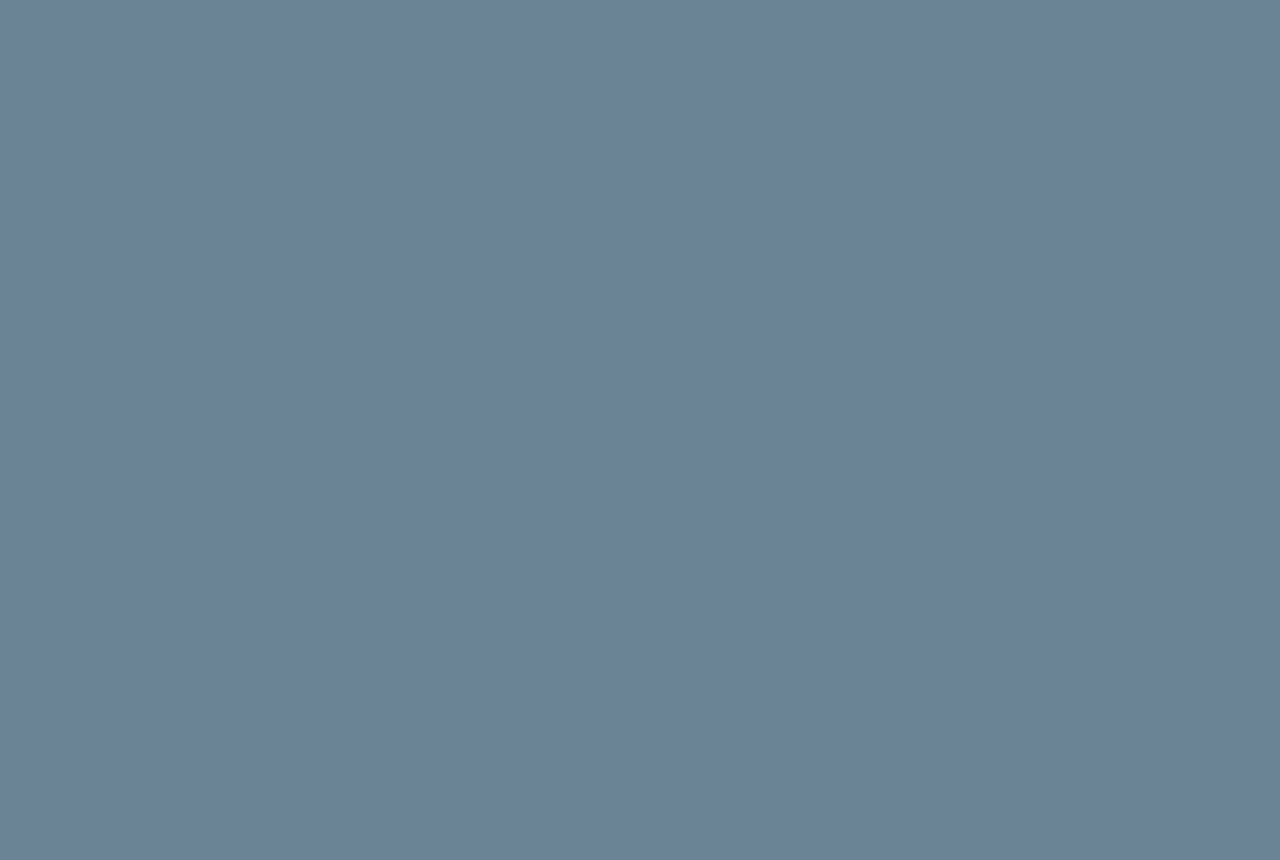
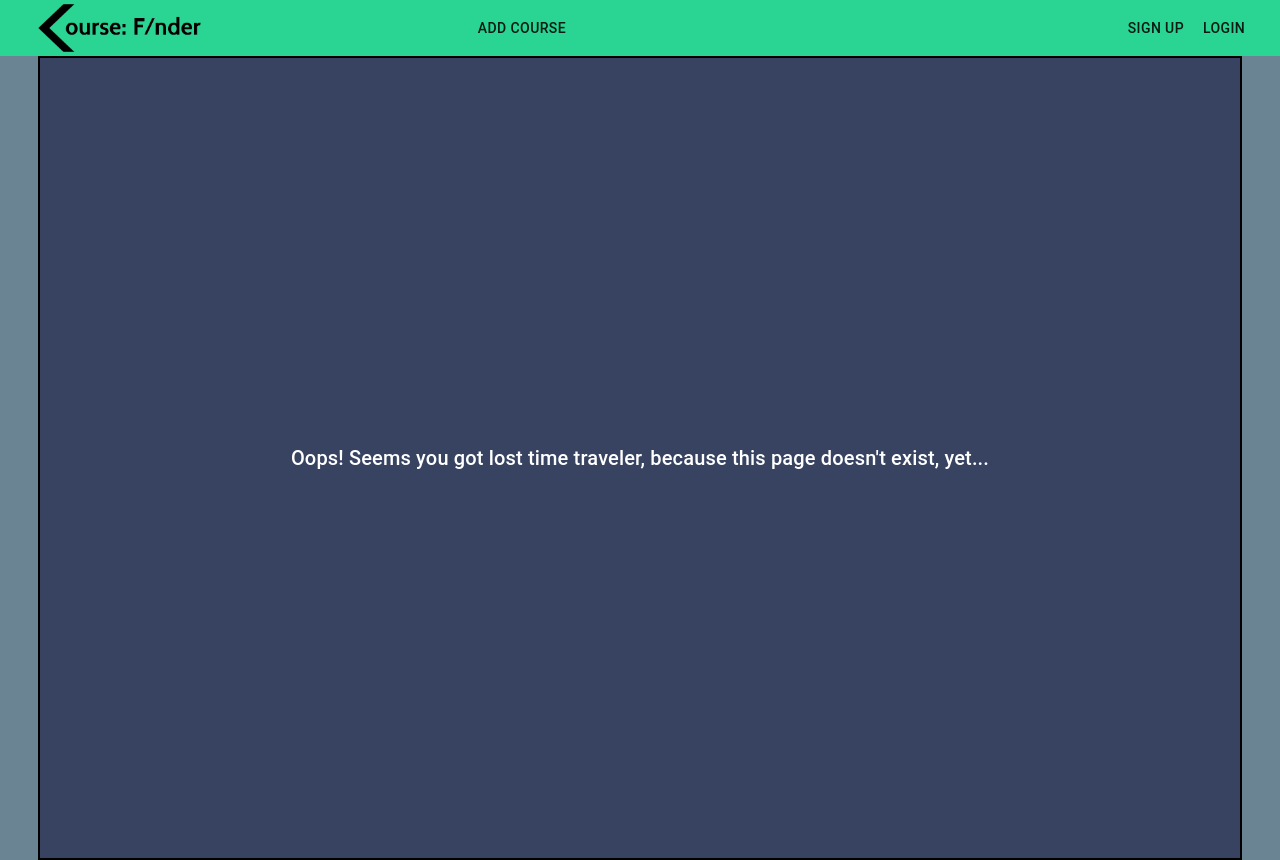
Before and after one commit to mrBeniek/Course-Finder-client, a React (Create React App) app: page /404 in a window 1280 px wide. Before the commit the page ends 800 px from the top, so only its background shows below. Built offline with nearby package versions, Linux system fonts and the light colour scheme.

Commit message:
Added Page404

```diff
--- a/src/App.js
+++ b/src/App.js
@@ -6,6 +6,7 @@ import Login from 'pages/Login';
 import Signup from 'pages/Signup';
 import AddCourse from 'pages/AddCourse';
 import Course from 'pages/Course';
+import Page404 from 'pages/Page404';
 
 function App() {
   return (
@@ -15,6 +16,8 @@ function App() {
       <Route path="/signup" component={Signup} />
       <Route path="/addcourse" component={AddCourse} />
       <Route path="/course/:id" component={Course} />
+      <Route path="/404" component={Page404} />
+      <Route path="*" component={Page404} />
     </Switch>
   );
 }
--- a/src/_app.scss
+++ b/src/_app.scss
@@ -14,6 +14,11 @@ body {
   align-items: center;
 }
 
+.center-page {
+  @extend .flex-mid-full;
+  height: 100vh;
+}
+
 .white-font {
   color: white;
 }
--- /dev/null
+++ b/src/pages/Page404.js
@@ -0,0 +1,20 @@
+import React from 'react';
+import Layout from 'components/layout/Layout';
+import Typography from '@material-ui/core/Typography';
+
+const Page404 = () => {
+  return (
+    <div>
+      <Layout title="Page Not Found">
+        <div className="center-page white-font">
+          <Typography variant="h6">
+            Oops! Seems you got lost time traveler, because
+            this page doesn't exist, yet...
+          </Typography>
+        </div>
+      </Layout>
+    </div>
+  );
+};
+
+export default Page404;
```
